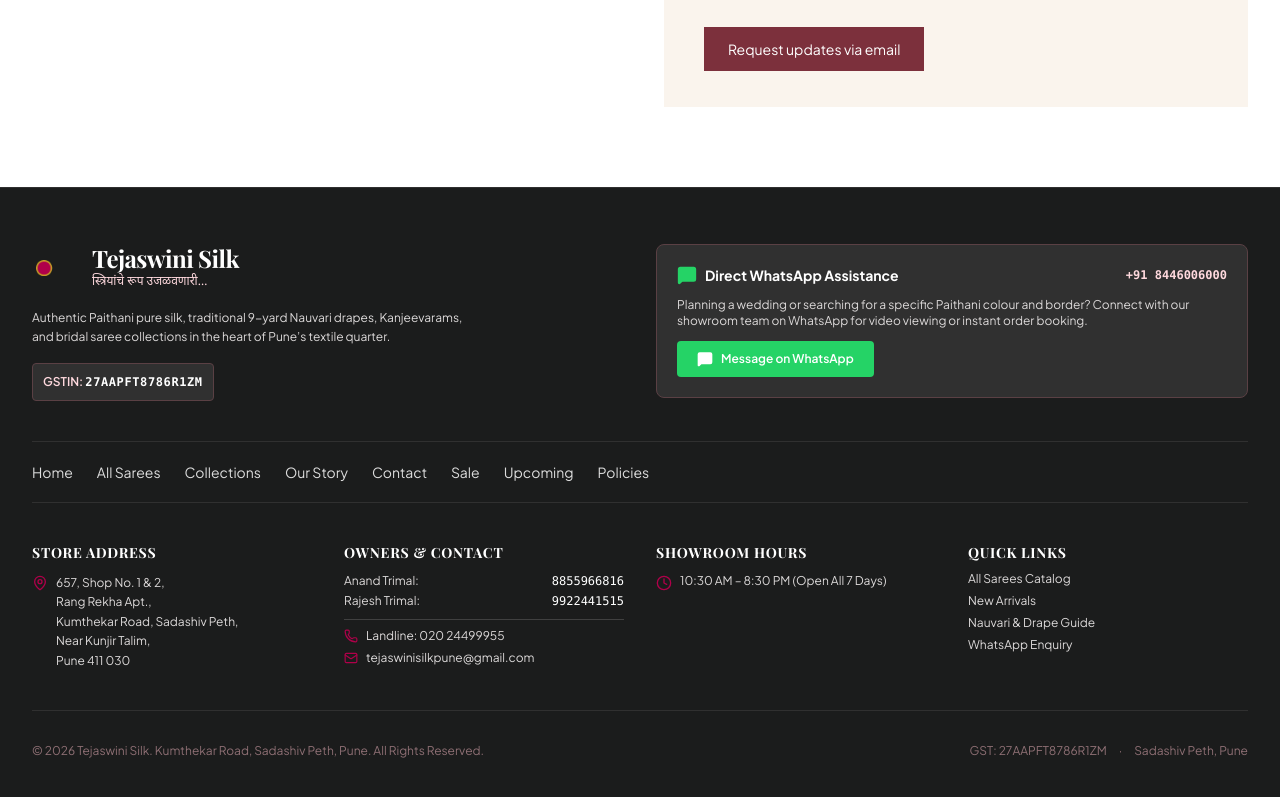
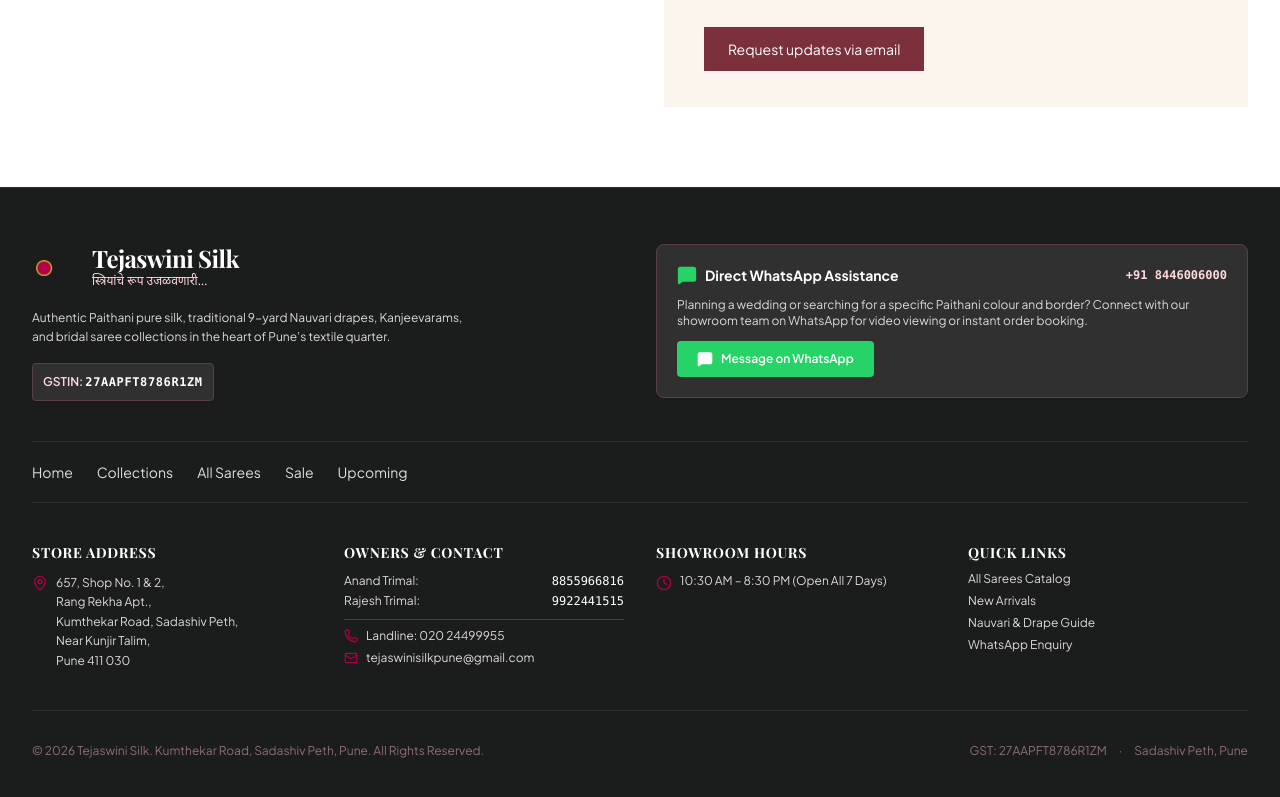
Before and after one commit to Kundbkle/tajaswini-silk-website, a React (Vite) app: page / in a window 1280 px wide. Shown: the part 4638-5435 px from the top of the page. Built offline with nearby package versions, Linux system fonts and the light colour scheme; no server answers; the database is empty; a web font is replaced by a local one.

Commit message:
Limit footer page links to Home Collections All Sarees Sale Upcoming

```diff
--- a/src/components/Footer.tsx
+++ b/src/components/Footer.tsx
@@ -84,7 +84,7 @@ export const Footer: React.FC<{ onNavigate?: (id: string) => void }> = ({ onNavi
         </div>
 
         <nav aria-label="Footer navigation" className="flex flex-wrap gap-x-6 gap-y-3 border-b border-[#303030] py-5 text-sm text-white/85">
-          <Link to="/">Home</Link><Link to="/shop">All Sarees</Link><Link to="/collections">Collections</Link><Link to="/about">Our Story</Link><Link to="/contact">Contact</Link><Link to="/sale">Sale</Link><Link to="/upcoming-sarees">Upcoming</Link><Link to="/policies">Policies</Link>
+          <Link to="/">Home</Link><Link to="/collections">Collections</Link><Link to="/shop">All Sarees</Link><Link to="/sale">Sale</Link><Link to="/upcoming-sarees">Upcoming</Link>
         </nav>
         {/* Middle Row: Store Location, Owners, Hours & Links */}
         <div className="grid grid-cols-1 sm:grid-cols-2 lg:grid-cols-4 gap-8 py-10 border-b border-[#303030] text-xs">
```
